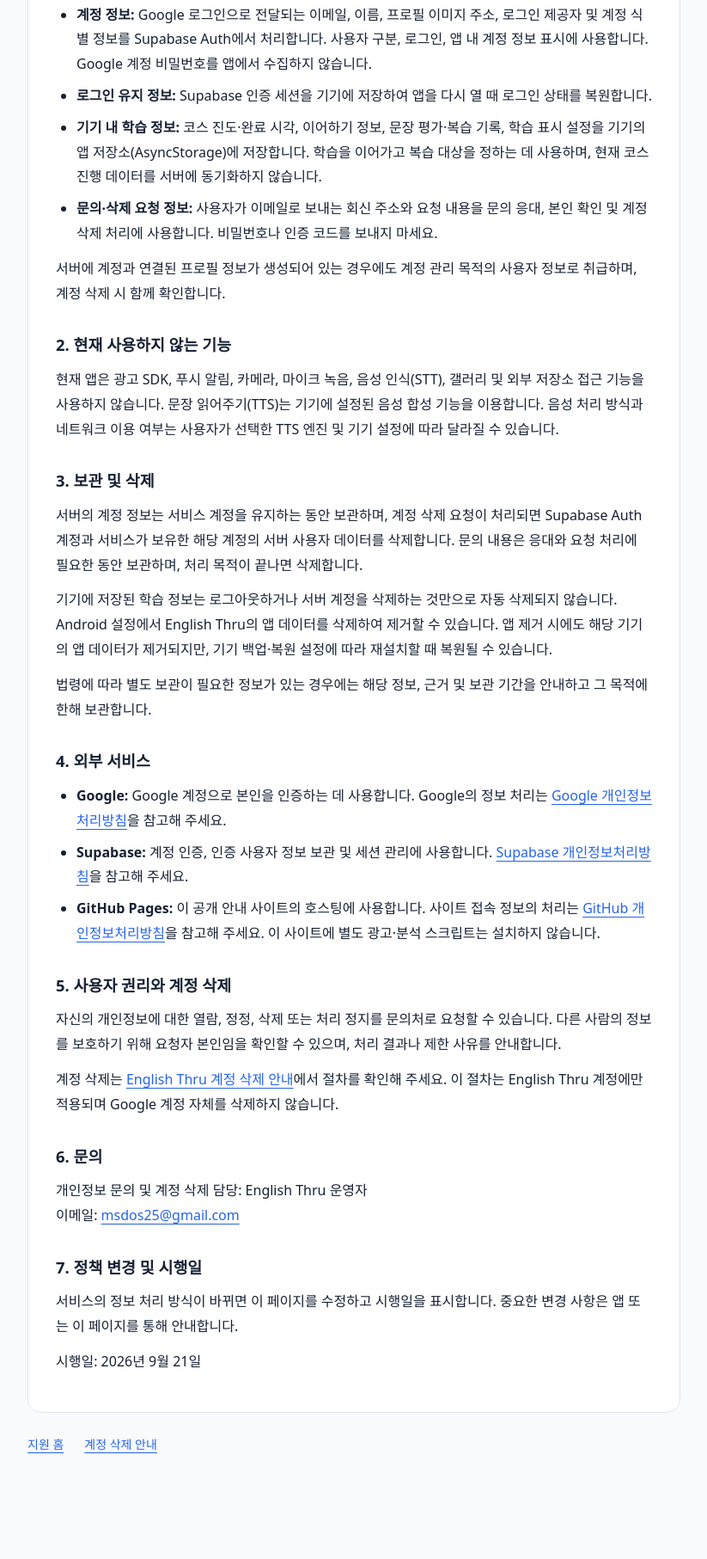
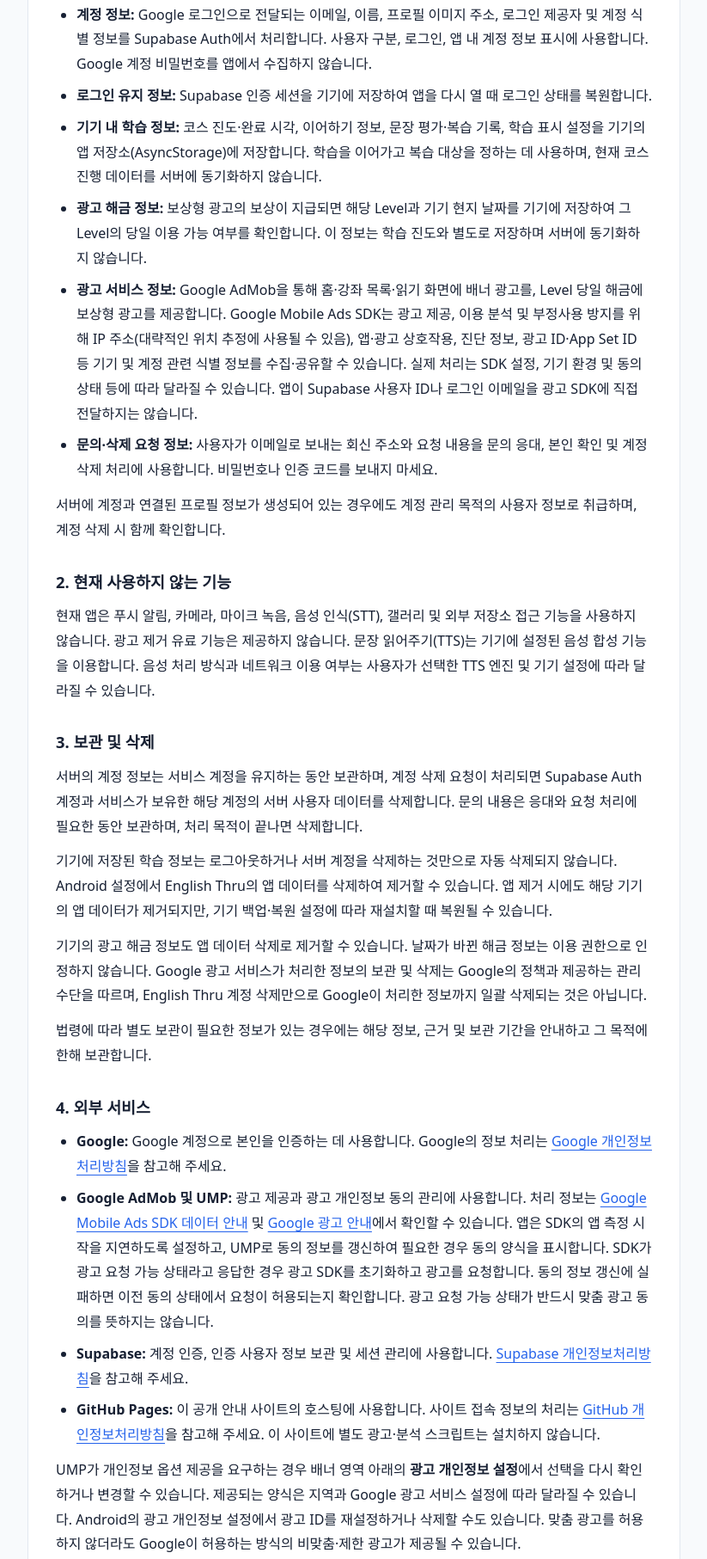
Before and after one commit to EzekielKim/english-thru-config, a plain HTML site: page privacy.html in a window 1280 px wide. Shown: the part 308-2121 px from the top of the page at 86% size, without its empty margins (228-1051 px from the left). Before the commit the page ends 2040 px from the top, so only its background shows below. Drawn offline with Linux system fonts and the light colour scheme.

Commit message:
Update AdMob privacy disclosures and daily unlock FAQ

```diff
--- a/faq.json
+++ b/faq.json
@@ -6,5 +6,6 @@
   { "id": "faq-005", "question": "오늘 학습과 코스 복습은 무엇인가요?", "answer": "오늘 학습은 이 기기에 저장된 완료 시각을 기준으로 오늘 완료한 코스를 최근 순으로 최대 3개 보여줍니다. 여기서 다시 학습하면 해당 코스를 복습합니다. 코스 복습은 기존 완료 시각과 일반 이어하기 흐름을 바꾸지 않지만 문장별 평가는 갱신될 수 있습니다." },
   { "id": "faq-006", "question": "계정 삭제는 어떻게 하나요?", "answer": "MY → 계정 → 계정 삭제 안내를 열거나 https://ezekielkim.github.io/english-thru-config/delete-account.html 에서 확인해 주세요. msdos25@gmail.com으로 요청하면 운영자가 본인 확인 후 수동 처리합니다. Google 계정 자체는 삭제되지 않습니다. 기기의 학습 기록은 Android 설정에서 English Thru 앱 데이터를 삭제하여 별도로 제거해야 합니다." },
   { "id": "faq-007", "question": "문의는 어디로 하나요?", "answer": "MY → 도움말 → 문의하기에서 이메일 앱을 열거나 msdos25@gmail.com으로 직접 보내주세요. 문제 상황과 기기 종류를 알려주시면 도움이 됩니다. 비밀번호나 로그인 인증 코드는 보내지 마세요." },
-  { "id": "faq-008", "question": "인터넷 연결이 필요한 기능은 무엇인가요?", "answer": "Google 로그인과 인증 세션 갱신, 공지사항·FAQ 불러오기, 공개 정책 페이지 및 이메일 서비스 이용에는 인터넷 연결이 필요합니다. 코스 콘텐츠와 학습 기록은 기기에 있으나 인증 상태에 따라 다시 로그인이 필요할 수 있습니다. TTS의 네트워크 사용 여부는 기기의 음성 엔진과 다운로드한 음성에 따라 다릅니다." }
+  { "id": "faq-008", "question": "인터넷 연결이 필요한 기능은 무엇인가요?", "answer": "Google 로그인과 인증 세션 갱신, 광고 로드·시청 및 광고 동의 정보 갱신, 공지사항·FAQ 불러오기, 공개 정책 페이지 및 이메일 서비스 이용에는 인터넷 연결이 필요합니다. 코스 콘텐츠와 학습 기록은 기기에 있으나 인증 상태에 따라 다시 로그인이 필요할 수 있습니다. TTS의 네트워크 사용 여부는 기기의 음성 엔진과 다운로드한 음성에 따라 다릅니다." },
+  { "id": "faq-009", "question": "광고를 보면 무엇이 열리나요?", "answer": "각 Level의 Chapter 1~3은 항상 무료입니다. Chapter 4~20은 해당 Level에서 보상형 광고 1회를 시청하고 보상이 지급되면 그 Level 전체를 당일 이용할 수 있습니다. 다른 Level은 별도로 해금해야 하며, 기기 현지 날짜가 바뀌면 다시 잠깁니다. 광고 로드 실패나 보상 없이 종료한 경우에는 해금되지 않습니다. 같은 날 같은 기기에서는 앱을 다시 열어도 해금이 유지됩니다. 완료한 코스의 복습과 문장 복습은 광고 시청 없이 이용할 수 있습니다. 광고 제거 유료 기능은 제공하지 않습니다." }
 ]
--- a/privacy.html
+++ b/privacy.html
@@ -19,24 +19,30 @@
       <li><strong>계정 정보:</strong> Google 로그인으로 전달되는 이메일, 이름, 프로필 이미지 주소, 로그인 제공자 및 계정 식별 정보를 Supabase Auth에서 처리합니다. 사용자 구분, 로그인, 앱 내 계정 정보 표시에 사용합니다. Google 계정 비밀번호를 앱에서 수집하지 않습니다.</li>
       <li><strong>로그인 유지 정보:</strong> Supabase 인증 세션을 기기에 저장하여 앱을 다시 열 때 로그인 상태를 복원합니다.</li>
       <li><strong>기기 내 학습 정보:</strong> 코스 진도·완료 시각, 이어하기 정보, 문장 평가·복습 기록, 학습 표시 설정을 기기의 앱 저장소(AsyncStorage)에 저장합니다. 학습을 이어가고 복습 대상을 정하는 데 사용하며, 현재 코스 진행 데이터를 서버에 동기화하지 않습니다.</li>
+      <li><strong>광고 해금 정보:</strong> 보상형 광고의 보상이 지급되면 해당 Level과 기기 현지 날짜를 기기에 저장하여 그 Level의 당일 이용 가능 여부를 확인합니다. 이 정보는 학습 진도와 별도로 저장하며 서버에 동기화하지 않습니다.</li>
+      <li><strong>광고 서비스 정보:</strong> Google AdMob을 통해 홈·강좌 목록·읽기 화면에 배너 광고를, Level 당일 해금에 보상형 광고를 제공합니다. Google Mobile Ads SDK는 광고 제공, 이용 분석 및 부정사용 방지를 위해 IP 주소(대략적인 위치 추정에 사용될 수 있음), 앱·광고 상호작용, 진단 정보, 광고 ID·App Set ID 등 기기 및 계정 관련 식별 정보를 수집·공유할 수 있습니다. 실제 처리는 SDK 설정, 기기 환경 및 동의 상태 등에 따라 달라질 수 있습니다. 앱이 Supabase 사용자 ID나 로그인 이메일을 광고 SDK에 직접 전달하지는 않습니다.</li>
       <li><strong>문의·삭제 요청 정보:</strong> 사용자가 이메일로 보내는 회신 주소와 요청 내용을 문의 응대, 본인 확인 및 계정 삭제 처리에 사용합니다. 비밀번호나 인증 코드를 보내지 마세요.</li>
     </ul>
     <p>서버에 계정과 연결된 프로필 정보가 생성되어 있는 경우에도 계정 관리 목적의 사용자 정보로 취급하며, 계정 삭제 시 함께 확인합니다.</p>
 
     <h2>2. 현재 사용하지 않는 기능</h2>
-    <p>현재 앱은 광고 SDK, 푸시 알림, 카메라, 마이크 녹음, 음성 인식(STT), 갤러리 및 외부 저장소 접근 기능을 사용하지 않습니다. 문장 읽어주기(TTS)는 기기에 설정된 음성 합성 기능을 이용합니다. 음성 처리 방식과 네트워크 이용 여부는 사용자가 선택한 TTS 엔진 및 기기 설정에 따라 달라질 수 있습니다.</p>
+    <p>현재 앱은 푸시 알림, 카메라, 마이크 녹음, 음성 인식(STT), 갤러리 및 외부 저장소 접근 기능을 사용하지 않습니다. 광고 제거 유료 기능은 제공하지 않습니다. 문장 읽어주기(TTS)는 기기에 설정된 음성 합성 기능을 이용합니다. 음성 처리 방식과 네트워크 이용 여부는 사용자가 선택한 TTS 엔진 및 기기 설정에 따라 달라질 수 있습니다.</p>
 
     <h2>3. 보관 및 삭제</h2>
     <p>서버의 계정 정보는 서비스 계정을 유지하는 동안 보관하며, 계정 삭제 요청이 처리되면 Supabase Auth 계정과 서비스가 보유한 해당 계정의 서버 사용자 데이터를 삭제합니다. 문의 내용은 응대와 요청 처리에 필요한 동안 보관하며, 처리 목적이 끝나면 삭제합니다.</p>
     <p>기기에 저장된 학습 정보는 로그아웃하거나 서버 계정을 삭제하는 것만으로 자동 삭제되지 않습니다. Android 설정에서 English Thru의 앱 데이터를 삭제하여 제거할 수 있습니다. 앱 제거 시에도 해당 기기의 앱 데이터가 제거되지만, 기기 백업·복원 설정에 따라 재설치할 때 복원될 수 있습니다.</p>
+    <p>기기의 광고 해금 정보도 앱 데이터 삭제로 제거할 수 있습니다. 날짜가 바뀐 해금 정보는 이용 권한으로 인정하지 않습니다. Google 광고 서비스가 처리한 정보의 보관 및 삭제는 Google의 정책과 제공하는 관리 수단을 따르며, English Thru 계정 삭제만으로 Google이 처리한 정보까지 일괄 삭제되는 것은 아닙니다.</p>
     <p>법령에 따라 별도 보관이 필요한 정보가 있는 경우에는 해당 정보, 근거 및 보관 기간을 안내하고 그 목적에 한해 보관합니다.</p>
 
     <h2>4. 외부 서비스</h2>
     <ul>
       <li><strong>Google:</strong> Google 계정으로 본인을 인증하는 데 사용합니다. Google의 정보 처리는 <a href="https://policies.google.com/privacy?hl=ko">Google 개인정보처리방침</a>을 참고해 주세요.</li>
+      <li><strong>Google AdMob 및 UMP:</strong> 광고 제공과 광고 개인정보 동의 관리에 사용합니다. 처리 정보는 <a href="https://developers.google.com/admob/android/privacy/play-data-disclosure">Google Mobile Ads SDK 데이터 안내</a> 및 <a href="https://policies.google.com/technologies/ads?hl=ko">Google 광고 안내</a>에서 확인할 수 있습니다. 앱은 SDK의 앱 측정 시작을 지연하도록 설정하고, UMP로 동의 정보를 갱신하여 필요한 경우 동의 양식을 표시합니다. SDK가 광고 요청 가능 상태라고 응답한 경우 광고 SDK를 초기화하고 광고를 요청합니다. 동의 정보 갱신에 실패하면 이전 동의 상태에서 요청이 허용되는지 확인합니다. 광고 요청 가능 상태가 반드시 맞춤 광고 동의를 뜻하지는 않습니다.</li>
       <li><strong>Supabase:</strong> 계정 인증, 인증 사용자 정보 보관 및 세션 관리에 사용합니다. <a href="https://supabase.com/privacy">Supabase 개인정보처리방침</a>을 참고해 주세요.</li>
       <li><strong>GitHub Pages:</strong> 이 공개 안내 사이트의 호스팅에 사용합니다. 사이트 접속 정보의 처리는 <a href="https://docs.github.com/en/site-policy/privacy-policies/github-general-privacy-statement">GitHub 개인정보처리방침</a>을 참고해 주세요. 이 사이트에 별도 광고·분석 스크립트는 설치하지 않습니다.</li>
     </ul>
+
+    <p>UMP가 개인정보 옵션 제공을 요구하는 경우 배너 영역 아래의 <strong>광고 개인정보 설정</strong>에서 선택을 다시 확인하거나 변경할 수 있습니다. 제공되는 양식은 지역과 Google 광고 서비스 설정에 따라 달라질 수 있습니다. Android의 광고 개인정보 설정에서 광고 ID를 재설정하거나 삭제할 수도 있습니다. 맞춤 광고를 허용하지 않더라도 Google이 허용하는 방식의 비맞춤·제한 광고가 제공될 수 있습니다.</p>
 
     <h2>5. 사용자 권리와 계정 삭제</h2>
     <p>자신의 개인정보에 대한 열람, 정정, 삭제 또는 처리 정지를 문의처로 요청할 수 있습니다. 다른 사람의 정보를 보호하기 위해 요청자 본인임을 확인할 수 있으며, 처리 결과나 제한 사유를 안내합니다.</p>
@@ -47,7 +53,8 @@
 
     <h2>7. 정책 변경 및 시행일</h2>
     <p>서비스의 정보 처리 방식이 바뀌면 이 페이지를 수정하고 시행일을 표시합니다. 중요한 변경 사항은 앱 또는 이 페이지를 통해 안내합니다.</p>
-    <p>시행일: <time datetime="2026-09-21">2026년 9월 21일</time></p>
+    <p>변경 안내: Google AdMob 광고 및 광고 해금 정보 처리, 동의 관리 안내를 추가했습니다.</p>
+    <p>시행일: <time datetime="2026-09-22">2026년 9월 22일</time></p>
   </main>
   <footer class="container"><nav aria-label="관련 페이지"><a href="index.html">지원 홈</a><a href="delete-account.html">계정 삭제 안내</a></nav></footer>
 </body>
```
Also changed, not shown: terms.html (+3 -2 lines).
